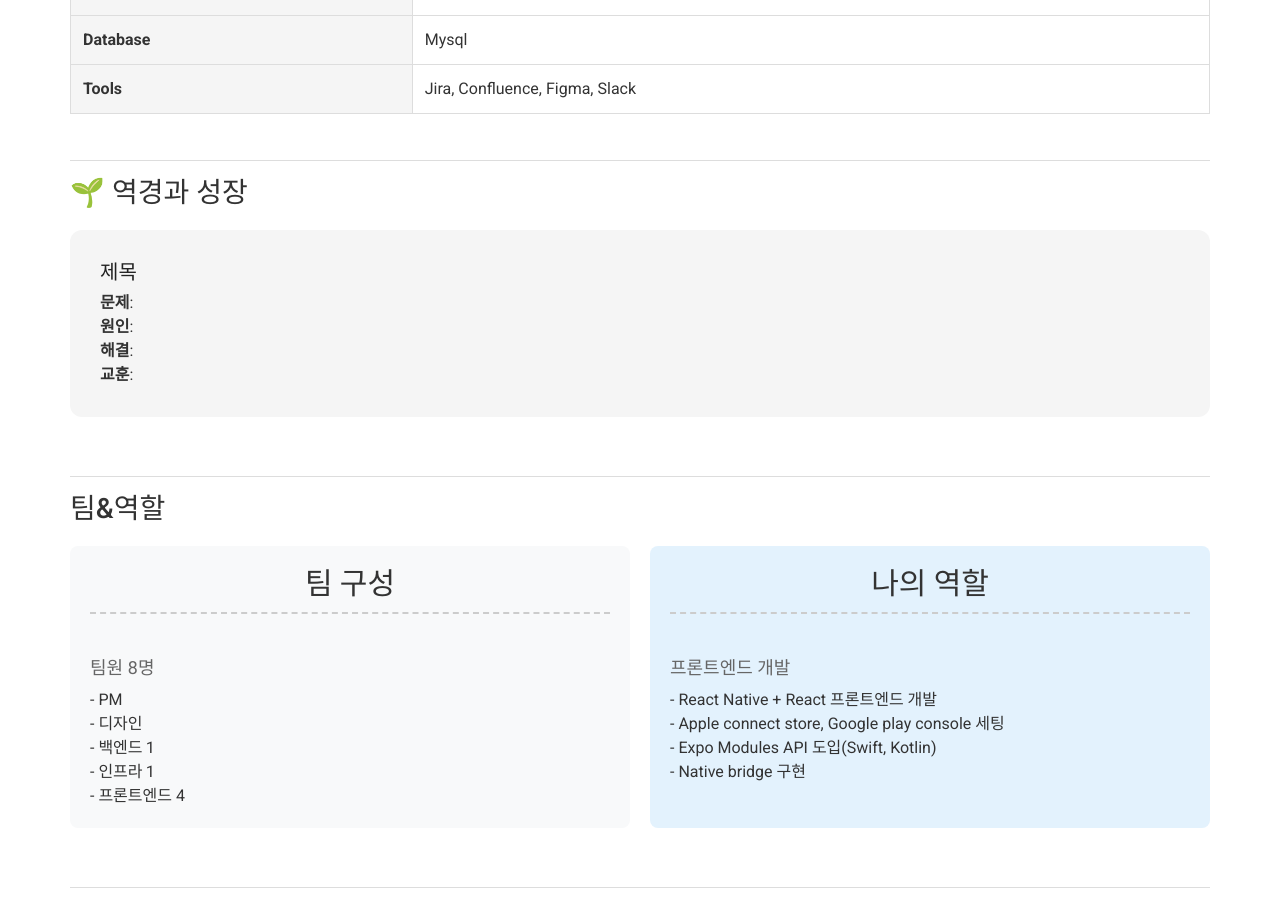
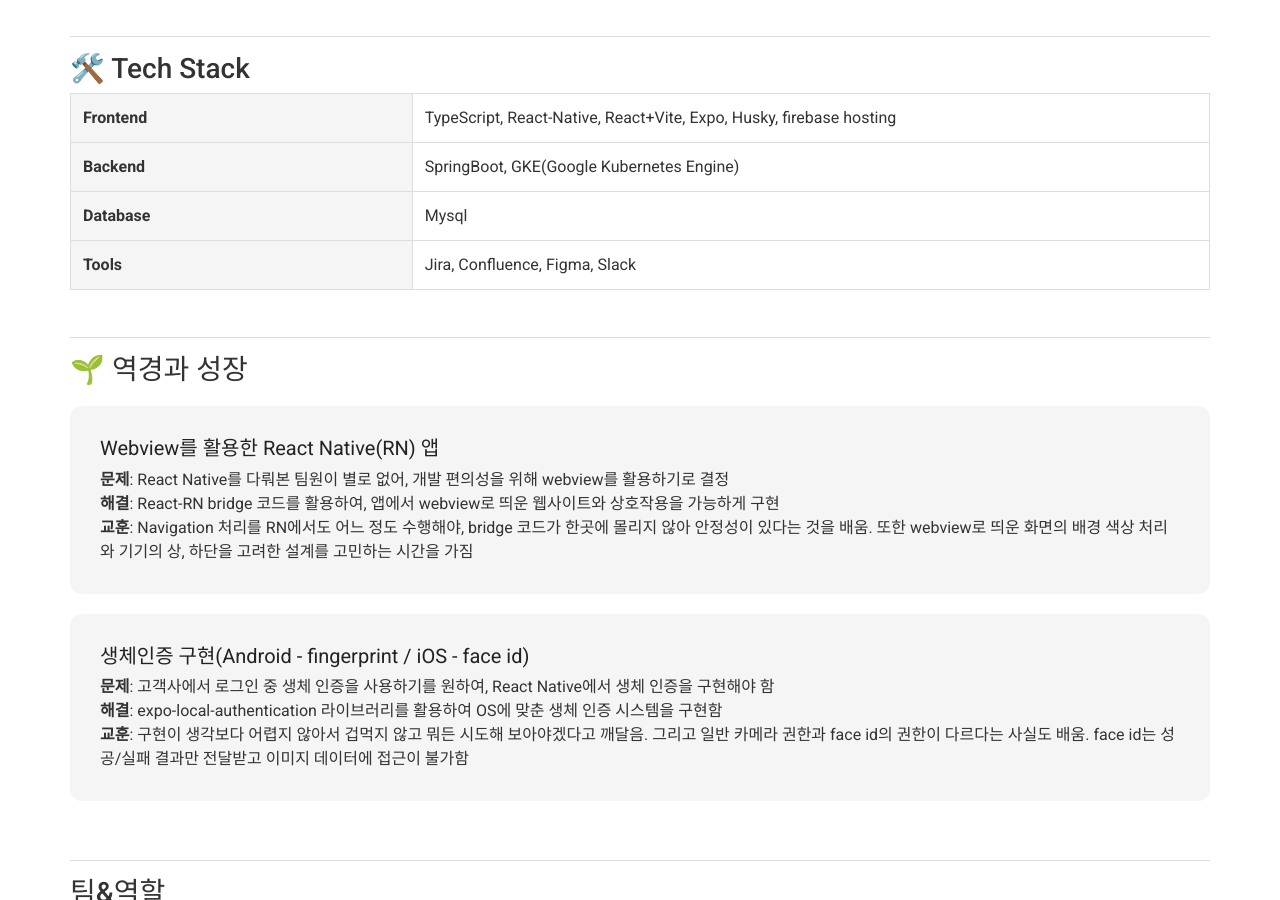
Before and after one commit to Hangyeol-SSeo/Hangyeol-SSeo.github.io, a Jekyll site: the page built from 1minute.md, in a window 1280 px wide and 900 px high, scrolled down 1072 px. Built offline with Jekyll 4.4.1, drawn with Linux system fonts in a browser that asks for light colours; nearby versions of some CDN libraries; some of the changed text lies outside the part shown.

Commit message:
1minute 서비스 설명, 역경과 성장 작성

```diff
--- a/1minute.md
+++ b/1minute.md
@@ -14,7 +14,15 @@
 
 <h1 style="font-size: 2.8rem; margin-bottom:8px">서비스 설명</h1>
 
-<!-- 서비스 설명 삽입 -->
+## 배경:
+현대인의 스트레스와 수면 부족 문제가 심화됨에 따라, 주관적인 느낌이 아닌 객관적인 데이터에 기반한 멘탈 케어 솔루션이 필요함.
+
+## 목적:
+- MWS(심리 설문)와 HRV(심박변이도) 데이터를 융합하여 사용자의 심신 상태를 정량적으로 분석
+- 분석 결과에 따라 AI 기반 맞춤형 콘텐츠(명상 등)와 AI 상담사 서비스를 제공하여 실질적인 회복을 유도
+- 일회성이 아닌, 지속 가능한 마음 회복 여정을 설계
+
+<!-- 추후 스크린샷 추가 -->
 
 <br/>
 
@@ -98,12 +106,28 @@
 webview
 -->
 <div style="background: #f5f5f5; padding: 30px; border-radius: 12px; margin: 20px 0; font-size: medium">
-  <h2 style="color: #222222">제목</h2>
+  <h2 style="color: #222222">Webview를 활용한 React Native(RN) 앱</h2>
+  <b>문제</b>: React Native를 다뤄본 팀원이 별로 없어, 개발 편의성을 위해 webview를 활용하기로 결정 <br/>
+  <b>해결</b>: React-RN bridge 코드를 활용하여, 앱에서 webview로 띄운 웹사이트와 상호작용을 가능하게 구현<br/>
+  <b>교훈</b>: Navigation 처리를 RN에서도 어느 정도 수행해야, bridge 코드가 한곳에 몰리지 않아 안정성이 있다는 것을 배움. 또한 webview로 띄운 화면의 배경 색상 처리와 기기의 상, 하단을 고려한 설계를 고민하는 시간을 가짐 <br/>
+</div>
+
+<div style="background: #f5f5f5; padding: 30px; border-radius: 12px; margin: 20px 0; font-size: medium">
+  <h2 style="color: #222222">생체인증 구현(Android - fingerprint / iOS - face id)</h2>
+  <b>문제</b>: 고객사에서 로그인 중 생체 인증을 사용하기를 원하여, React Native에서 생체 인증을 구현해야 함 <br/>
+  <b>해결</b>: expo-local-authentication 라이브러리를 활용하여 OS에 맞춘 생체 인증 시스템을 구현함 <br/>
+  <b>교훈</b>: 구현이 생각보다 어렵지 않아서 겁먹지 않고 뭐든 시도해 보아야겠다고 깨달음. 그리고 일반 카메라 권한과 face id의 권한이 다르다는 사실도 배움. face id는 성공/실패 결과만 전달받고 이미지 데이터에 접근이 불가함 <br/>
+</div>
+
+<!--
+<div style="background: #f5f5f5; padding: 30px; border-radius: 12px; margin: 20px 0; font-size: medium">
+  <h2 style="color: #222222">Webview를 활용한 React-Native 앱</h2>
   <b>문제</b>:  <br/>
   <b>원인</b>:  <br/>
   <b>해결</b>:  <br/>
   <b>교훈</b>:  <br/>
 </div>
+-->
 
 <br/>
 
```
